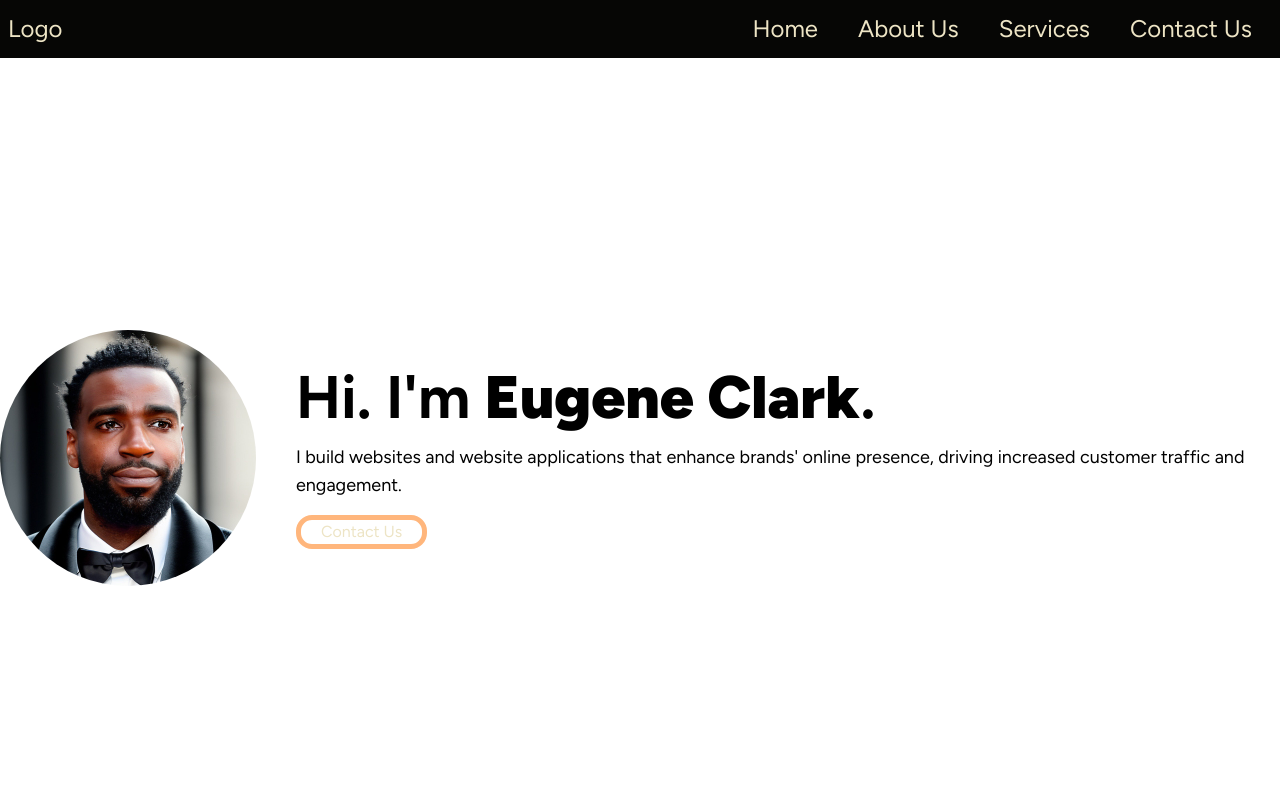
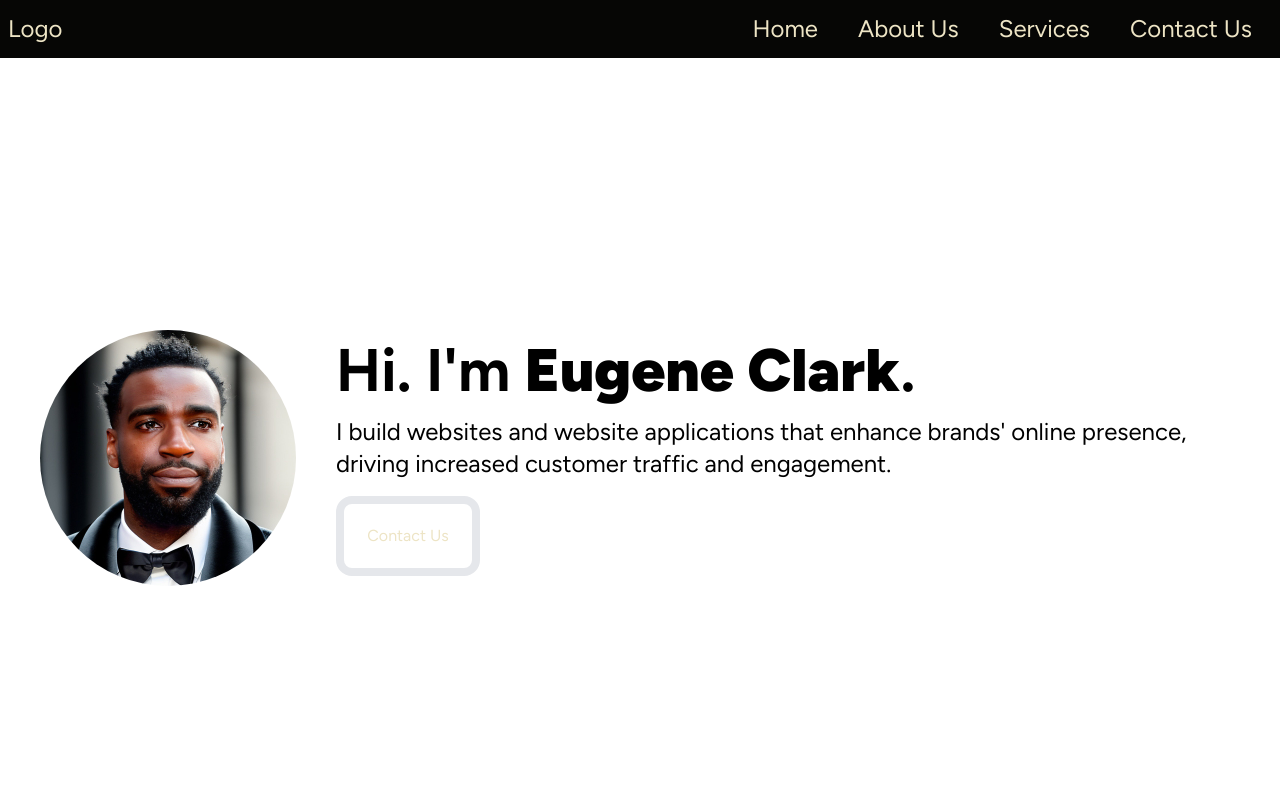
Before and after one commit to clarkjr2016/tailwindPortfolio, a website: page index.html in a window 1280 px wide. Shown: the top 800 px of the page. Drawn offline with Linux system fonts and the light colour scheme.

Commit message:
Did a lot of good work on header section

```diff
--- a/index.html
+++ b/index.html
@@ -56,29 +56,33 @@
       </ul>
     </header>
 
-    <section class="flex justify-center items-center h-dvh">
+    <section class="flex justify-center items-center min-h-screen p-10">
       <div
-        class="flex flex-col justify-center items-center max-w-96 md:max-w-md lg:max-w-full lg:flex-row lg:justify-between gap-y-4"
+        class="flex flex-col justify-center items-center max-w-96 md:max-w-md lg:max-w-full lg:flex-row lg:justify-between my-50 min-h-full"
       >
         <img
           src="Assets/Avatar Photo.jpg"
           alt="Avatar Photo"
-          class="rounded-full max-w-32 md:max-w-64"
+          class="rounded-full max-w-40 md:max-w-48 lg:max-w-64"
         />
-        <div class="flex flex-col gap-y-4 lg:ml-10">
+        <div class="flex flex-col gap-y-4 lg:mx-10">
           <div class="flex flex-col text-center max-w-max gap-y-4 lg:text-left">
-            <h1 class="text-2xl font-semibold md:text-6xl md:font-bold">
+            <h1
+              class="text-3xl md:text-4xl lg:text-6xl font-bold font-semibold"
+            >
               Hi. I'm <strong>Eugene Clark</strong>.
             </h1>
-            <p class="text-sm md:text-lg">
+            <p class="text-2xl lg:max-w-5xl">
               I build websites and website applications that enhance brands'
               online presence, driving increased customer traffic and
               engagement.
             </p>
           </div>
 
-          <a class="max-w-24 md:max-w-lg mx-auto lg:mx-0"
-            ><button class="noFill lightBorder text-base rounded-2xl px-5">
+          <a class="min-w-48 md:min-w-36 lg:max-w-24 mx-auto lg:mx-0"
+            ><button
+              class="border-solid border-8 text-base rounded-2xl lg:p-5 min-w-full"
+            >
               Contact Us
             </button></a
           >
```
Also changed, not shown: src/output.css.
